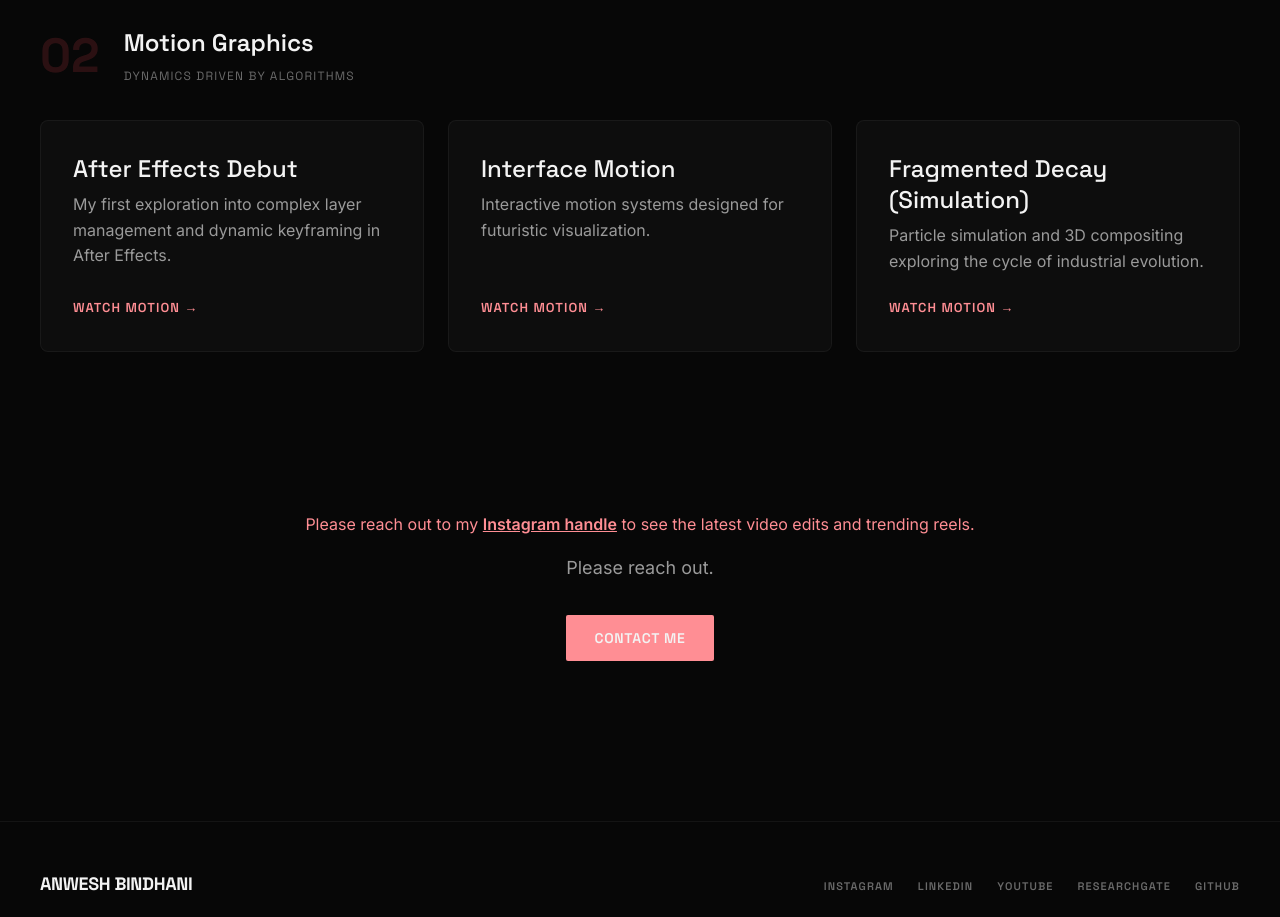
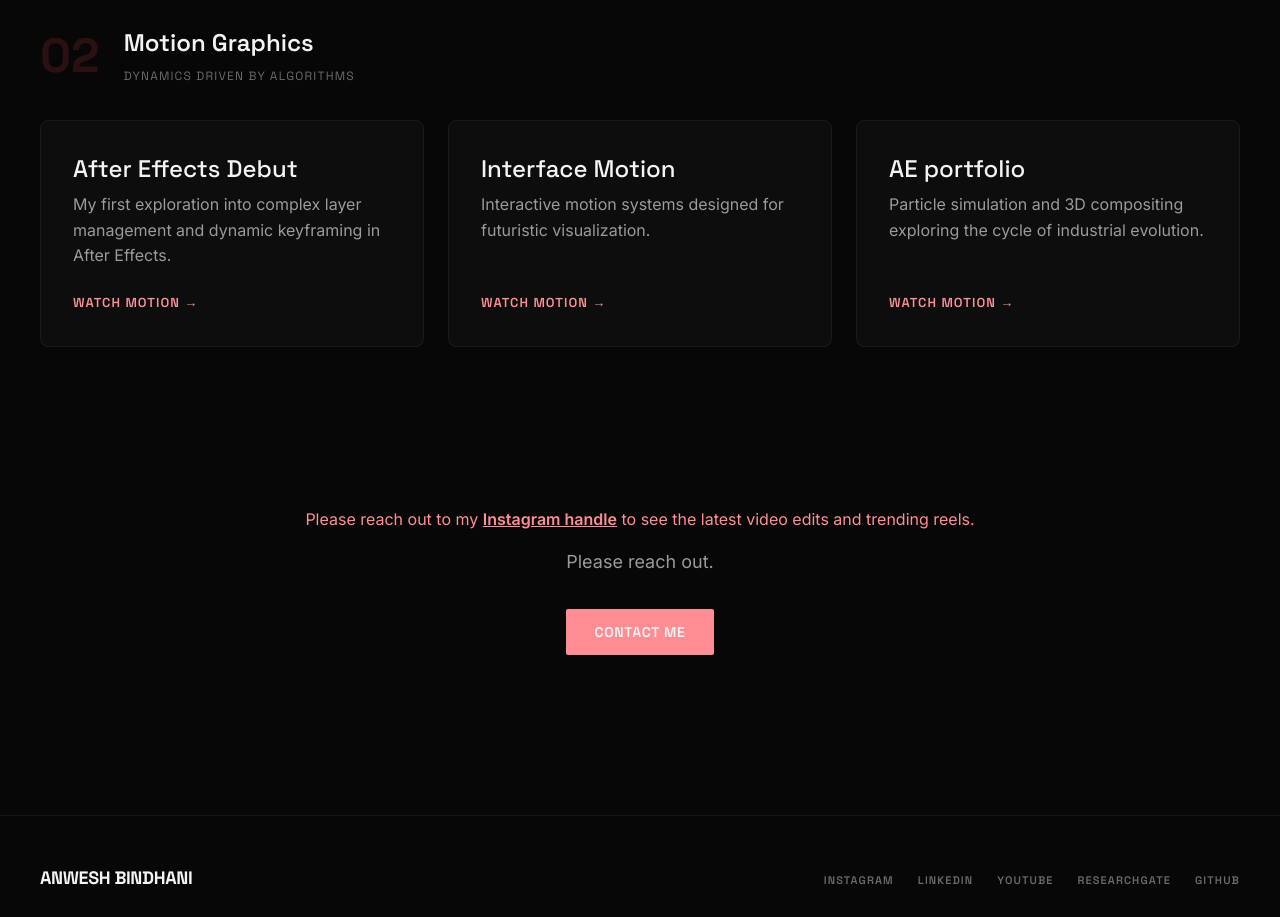
Before and after one commit to Anwesh0407/my-portfolio-website, a Next.js app: page /video-artwork in a window 1280 px wide. Shown: the part 980-1897 px from the top of the page. Built offline with nearby package versions, Linux system fonts and the light colour scheme.

Commit message:
Update video artwork project link and title

```diff
--- a/src/app/video-artwork/page.tsx
+++ b/src/app/video-artwork/page.tsx
@@ -38,9 +38,9 @@ const motionGraphicsProjects = [
     video: "https://drive.google.com/drive/u/0/folders/1-11DOd7-NcXt0oBN3KD-X9SDFJpGHo5W"
   },
   {
-    title: "Fragmented Decay (Simulation)",
+    title: "AE portfolio",
     desc: "Particle simulation and 3D compositing exploring the cycle of industrial evolution.",
-    video: "/videos/fragmented-decay.mp4"
+    video: "https://drive.google.com/file/d/1nTJEGf-JbnJFciXnGtdVpUgJWdHtMiHV/view?usp=sharing"
   },
 ];
 
```
